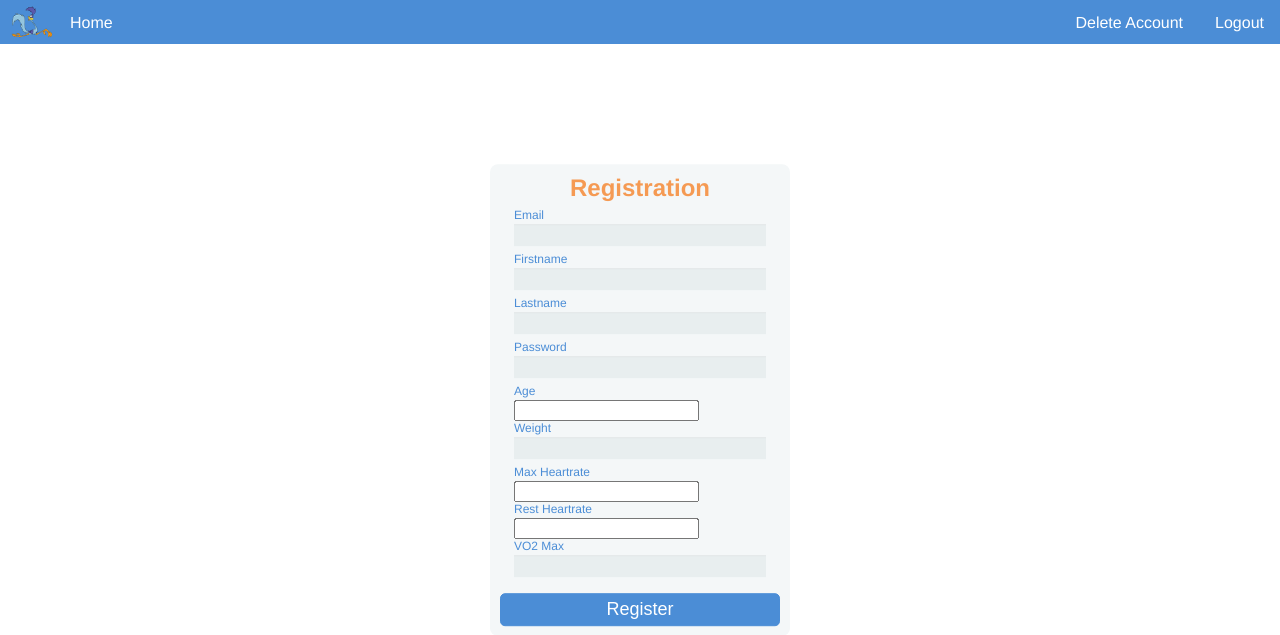
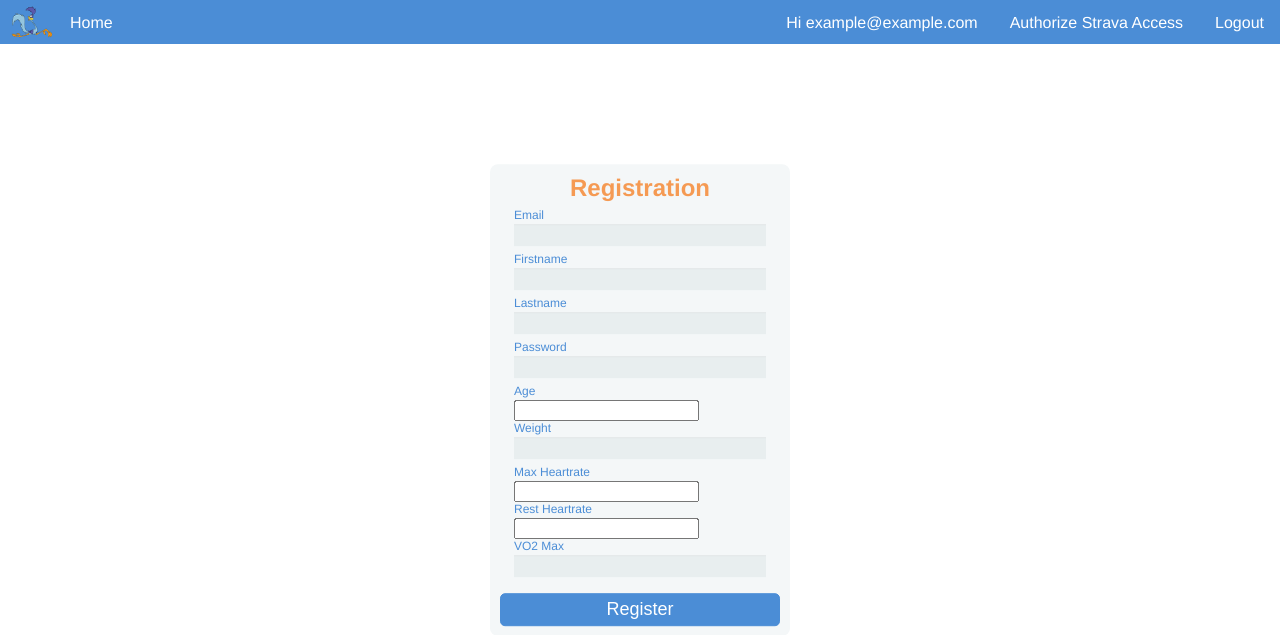
Before and after one commit to MFranceschi6/BeepBeep-API-gateway, a Flask app: page /create_user in a window 1280 px wide. Shown: the top 635 px of the page. Run offline with Flask 2, Linux system fonts and the light colour scheme; a user stored in the database is signed in.

Commit message:
Reintroduced user profile link

```diff
--- a/monolith/templates/header.html
+++ b/monolith/templates/header.html
@@ -9,8 +9,8 @@
 
     {% if current_user.is_authenticated %}
       <li class="float-right"><a href="{{url_for('auth.logout')}}">Logout</a></li>
-      <li class="float-right"><a href="{{url_for('users.remove_user')}}">Delete Account</a></li>
-
+      <li class="float-right"><a href="{{strava_auth_url}}">Authorize Strava Access</a></li>
+      <li class="float-right"><a href="{{url_for('profile._profile')}}">Hi {{current_user.email}} </a></li>
     {% else %}
       <li class="float-right"><a href="{{url_for('users.create_user')}}">Register</a></li>
       <li class="float-right"><a href="{{url_for('auth.login')}}">Login</a></li>
```
